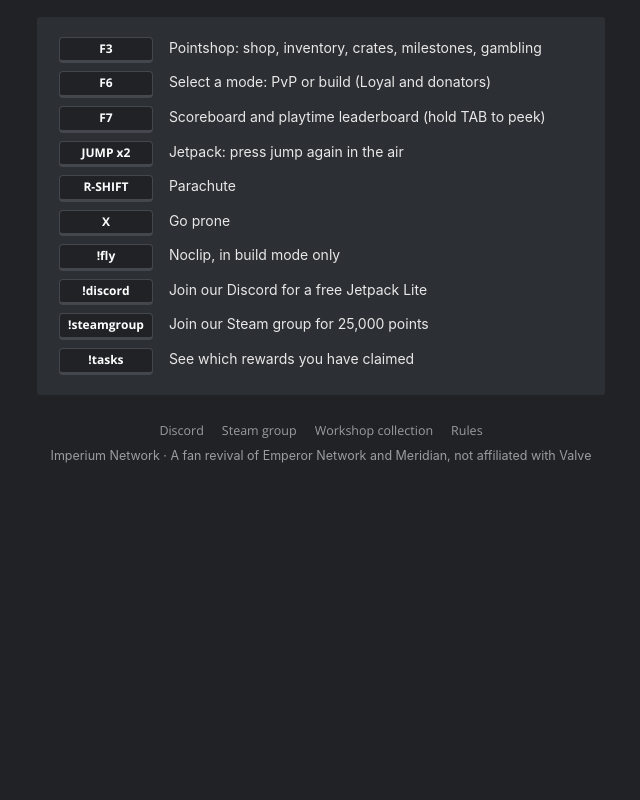
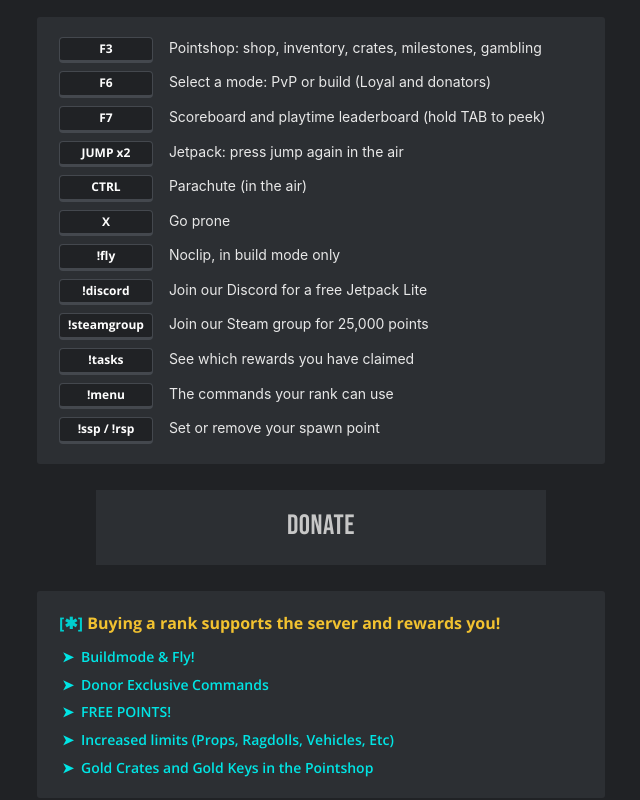
Before and after one commit to sn0wywav-lab/imperium-network, a plain HTML site: page index.html in a window 1280 px wide. Shown: the part 2000-2800 px from the top of the page, without its empty margins (319-959 px from the left). Before the commit the page ends 2535 px from the top, so only its background shows below. Drawn offline with nearby package versions, Linux system fonts and the light colour scheme.

Commit message:
Add Donate section, CTRL parachute, !menu and !ssp in Controls

```diff
--- a/index.html
+++ b/index.html
@@ -78,6 +78,12 @@ main { max-width: 600px; margin: 0 auto; display: flex; flex-direction: column;
 .keys dt { font-family: var(--ui); font-weight: 700; font-size: 12px; background: var(--bg); border: 1px solid #44484e; border-bottom-width: 3px; padding: 2px 8px; border-radius: 4px; text-align: center; }
 .keys dd { margin: 0; color: #e8e8e8; }
 
+.donate .lead { margin: 0 0 10px; font-family: var(--ui); font-weight: 700; font-size: 16px; color: #f2c230; }
+.donate .lead .star { color: #00cdcd; }
+.perks { margin: 0; padding-left: 22px; display: grid; gap: 6px; color: #00e5e5; font-family: var(--ui); font-weight: 600; list-style: "➤  "; }
+.ranks .card h3 { font-family: var(--display); font-weight: 400; font-size: 28px; letter-spacing: .03em; }
+.ranks .price { font-family: var(--ui); font-weight: 700; font-size: 13px; color: var(--muted); }
+.r-silver { color: #c0c0c0; } .r-gold { color: #ffd700; } .r-diamond { color: #78e6ff; } .r-meridian { color: #78ffdc; } .r-founder { color: #f05c14; }
 footer { text-align: center; color: var(--muted); font-size: 12.5px; display: flex; flex-direction: column; gap: 6px; }
 footer nav { display: flex; justify-content: center; flex-wrap: wrap; gap: 6px 18px; font-family: var(--ui); }
 footer a { color: var(--muted); text-decoration: none; }
@@ -103,6 +109,7 @@ footer a:hover { color: var(--text); }
 			<a href="https://discord.gg/tqqPjR2Prx" target="_blank" rel="noopener">Discord</a>
 			<a href="https://steamcommunity.com/groups/ImperiumNetworkIMN" target="_blank" rel="noopener">Steam Group</a>
 			<a href="https://steamcommunity.com/sharedfiles/filedetails/?id=2833877452" target="_blank" rel="noopener">Workshop</a>
+			<a href="#donate">Donate</a>
 		</nav>
 	</div>
 </header>
@@ -178,13 +185,35 @@ footer a:hover { color: var(--text); }
 			<dt>F6</dt><dd>Select a mode: PvP or build (Loyal and donators)</dd>
 			<dt>F7</dt><dd>Scoreboard and playtime leaderboard (hold TAB to peek)</dd>
 			<dt>JUMP x2</dt><dd>Jetpack: press jump again in the air</dd>
-			<dt>R-SHIFT</dt><dd>Parachute</dd>
+			<dt>CTRL</dt><dd>Parachute (in the air)</dd>
 			<dt>X</dt><dd>Go prone</dd>
 			<dt>!fly</dt><dd>Noclip, in build mode only</dd>
 			<dt>!discord</dt><dd>Join our Discord for a free Jetpack Lite</dd>
 			<dt>!steamgroup</dt><dd>Join our Steam group for 25,000 points</dd>
 			<dt>!tasks</dt><dd>See which rewards you have claimed</dd>
+			<dt>!menu</dt><dd>The commands your rank can use</dd>
+			<dt>!ssp / !rsp</dt><dd>Set or remove your spawn point</dd>
 		</dl>
+	</section>
+
+	<section class="splash" id="donate"><h2>Donate</h2></section>
+	<section class="wide donate">
+		<p class="lead"><span class="star">[&#10033;]</span> Buying a rank supports the server and rewards you!</p>
+		<ul class="perks">
+			<li>Buildmode &amp; Fly!</li>
+			<li>Donor Exclusive Commands</li>
+			<li>FREE POINTS!</li>
+			<li>Increased limits (Props, Ragdolls, Vehicles, Etc)</li>
+			<li>Gold Crates and Gold Keys in the Pointshop</li>
+		</ul>
+	</section>
+	<section class="cards ranks">
+		<article class="card"><h3 class="r-silver">Silver</h3><p>Build mode, fly, donor commands and the donor shop items.</p><span class="price">Price coming soon</span></article>
+		<article class="card"><h3 class="r-gold">Gold</h3><p>Everything in Silver, with more points and higher limits.</p><span class="price">Price coming soon</span></article>
+		<article class="card"><h3 class="r-diamond">Diamond</h3><p>Everything in Gold, with more points and higher limits.</p><span class="price">Price coming soon</span></article>
+		<article class="card"><h3 class="r-meridian">Meridian</h3><p>The top rank. Every perk the server has.</p><span class="price">Price coming soon</span></article>
+		<article class="card"><h3 class="r-founder">Founder</h3><p>A limited-time rank for the people who back us early.</p><span class="price">Price coming soon</span></article>
+		<article class="card"><h3>Questions?</h3><p>Donations open soon. Ask in our Discord and we will sort it out with you.</p><a class="go" href="https://discord.gg/tqqPjR2Prx" target="_blank" rel="noopener">Donate</a></article>
 	</section>
 
 	<footer>
@@ -193,6 +222,7 @@ footer a:hover { color: var(--text); }
 			<a href="https://steamcommunity.com/groups/ImperiumNetworkIMN" target="_blank" rel="noopener">Steam group</a>
 			<a href="https://steamcommunity.com/sharedfiles/filedetails/?id=2833877452" target="_blank" rel="noopener">Workshop collection</a>
 			<a href="#rules">Rules</a>
+			<a href="#donate">Donate</a>
 		</nav>
 		<span>Imperium Network &middot; A fan revival of Emperor Network and Meridian, not affiliated with Valve</span>
 	</footer>
```
